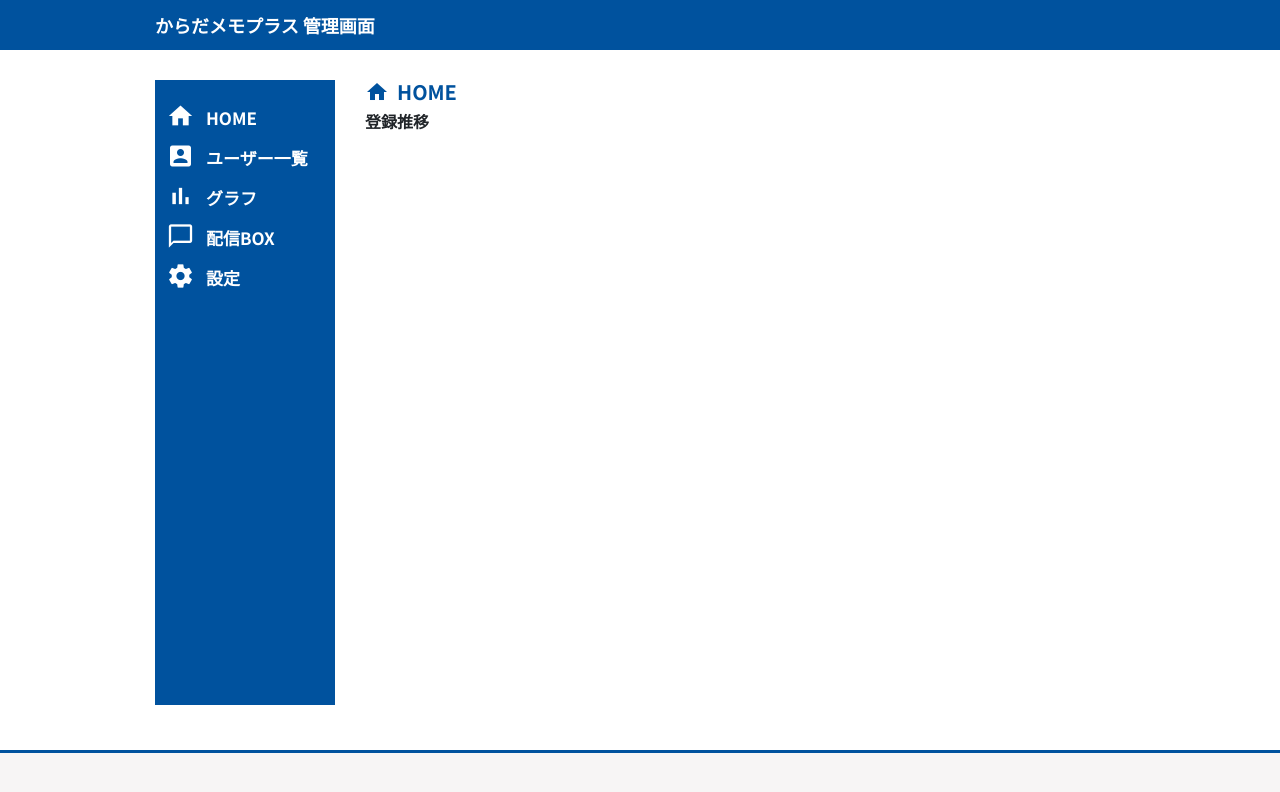
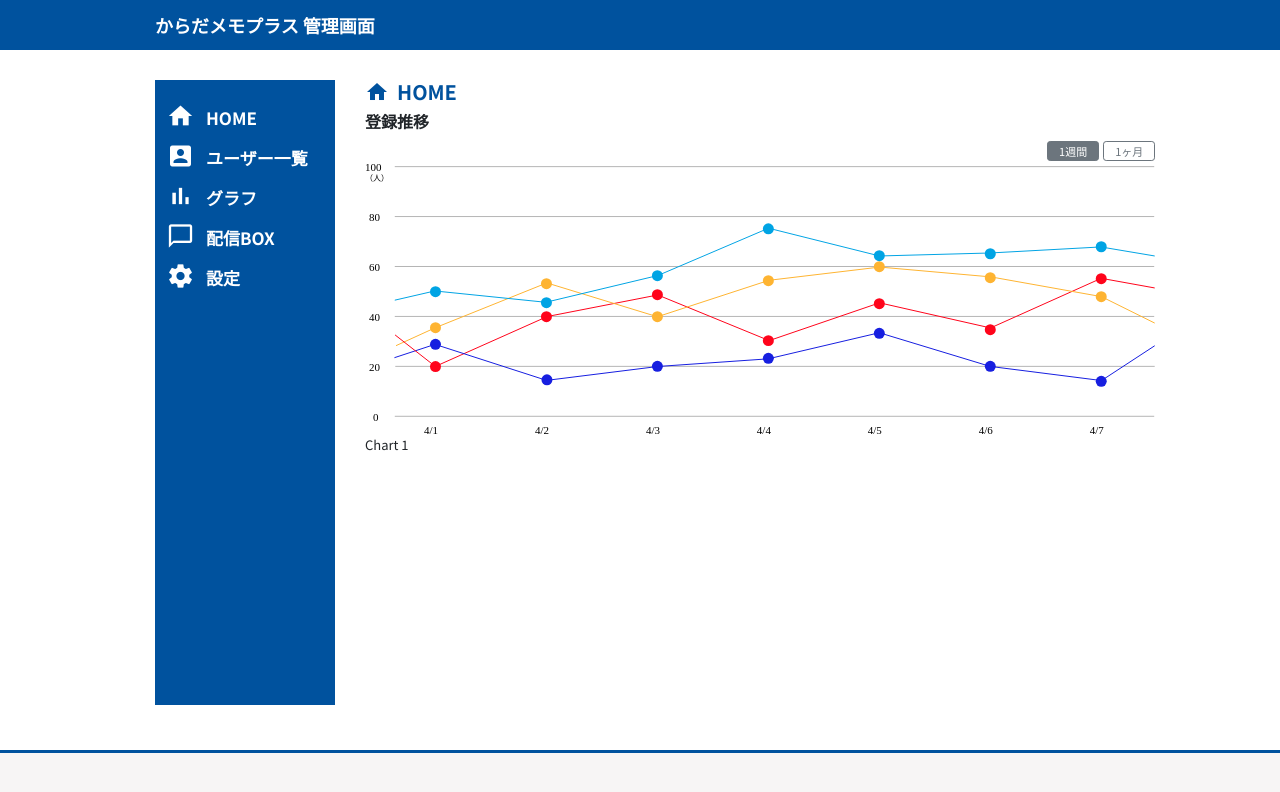
Before and after one commit to vietnt94v/jmic-html, a website: page pages/index.html in a window 1280 px wide. Drawn offline with nearby package versions, Linux system fonts and the light colour scheme.

Commit message:
add tab at hoem page

```diff
--- a/assets/css/_common.scss
+++ b/assets/css/_common.scss
@@ -1,5 +1,6 @@
 body {
   font-family: 'Noto Sans JP', sans-serif;
+  font-size: 13px;
 }
 
 a {
--- a/assets/css/_custom-bootstrap.scss
+++ b/assets/css/_custom-bootstrap.scss
@@ -15,6 +15,15 @@ $container-max-widths: (
 
 $grid-gutter-width: 30px !default;
 
+// Font-size
 $font-weight-light: 300 !default;
 $font-weight-normal: 400 !default;
 $font-weight-bold: 700 !default;
+
+// Buttons
+$btn-padding-y-sm: 3px;
+$btn-padding-x-sm: 11px;
+$btn-font-size-sm: 11px;
+$btn-line-height-sm: 12px;
+
+$btn-focus-width: 0;
--- a/assets/css/style.scss
+++ b/assets/css/style.scss
@@ -1,8 +1,8 @@
 @import url('https://fonts.googleapis.com/css2?family=Noto+Sans+JP:wght@400;700&display=swap');
 
 @import 'custom-bootstrap';
+@import 'variable';
 @import 'bootstrap/scss/bootstrap';
-@import 'variable';
 
 @import 'mixin';
 @import 'common';
@@ -13,6 +13,7 @@
 @import 'components/text';
 @import 'components/flex';
 @import 'components/title';
+@import 'components/tabs';
 
 @import 'containers/header';
 @import 'containers/main-page';
--- a/pages/index.html
+++ b/pages/index.html
@@ -70,6 +70,41 @@
             </h2>
             <section>
               <h3 class="title-section">登録推移</h3>
+              <div>
+                <ul
+                  class="nav nav-pills d-flex justify-content-end"
+                  role="tablist"
+                >
+                  <li class="nav-item mr-1">
+                    <a
+                      class="btn btn-sm btn-outline-secondary active"
+                      data-toggle="pill"
+                      href="#tab-1"
+                    >
+                      1週間
+                    </a>
+                  </li>
+                  <li class="nav-item">
+                    <a
+                      class="btn btn-sm btn-outline-secondary"
+                      data-toggle="pill"
+                      href="#tab-2"
+                    >
+                      1ヶ月
+                    </a>
+                  </li>
+                </ul>
+                <div class="tab-content">
+                  <div class="tab-pane fade show active" id="tab-1">
+                    <img src="/assets/images/chart.svg" alt="chart" />
+                    <p>Chart 1</p>
+                  </div>
+                  <div class="tab-pane fade" id="tab-2">
+                    <img src="/assets/images/chart.svg" alt="chart" />
+                    <p>Chart 2</p>
+                  </div>
+                </div>
+              </div>
             </section>
           </div>
         </div>
```
Also changed, not shown: assets/css/components/_tabs.scss (added), assets/css/style.css, assets/images/chart.svg (added).
